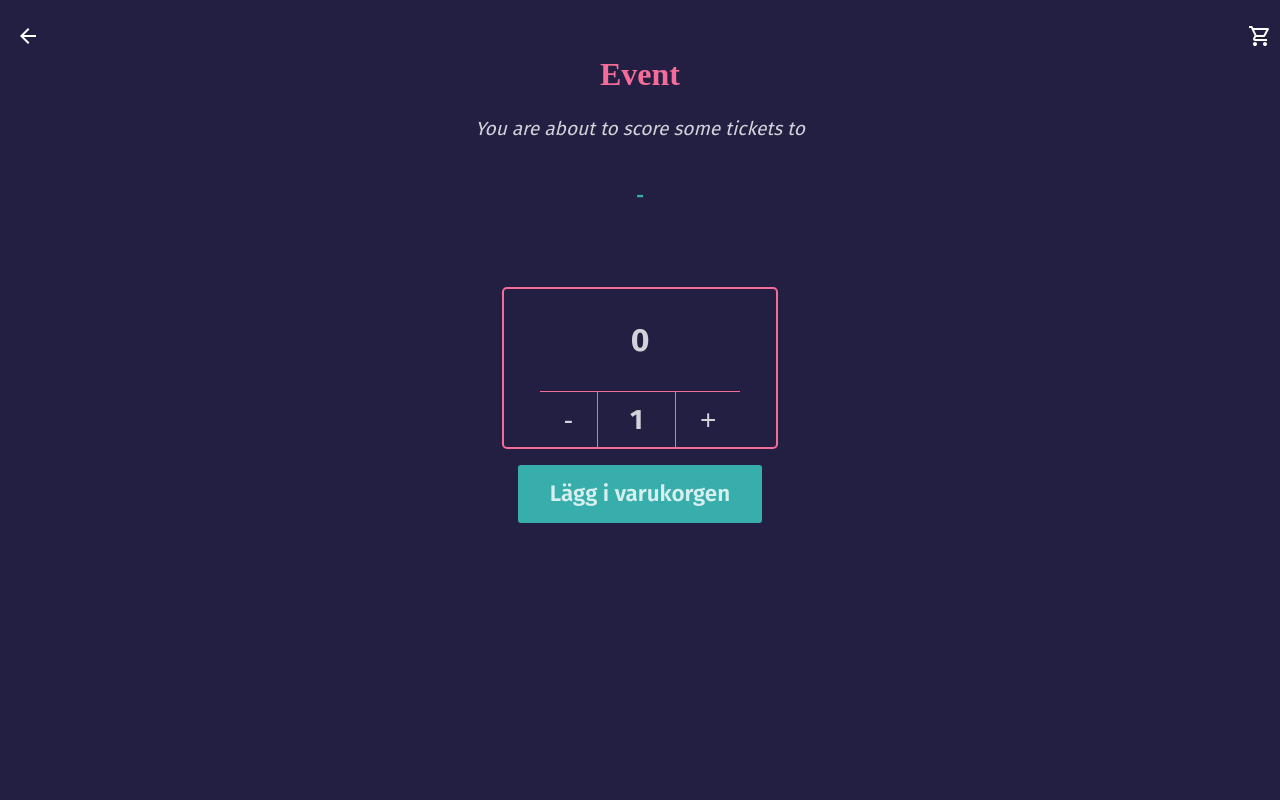
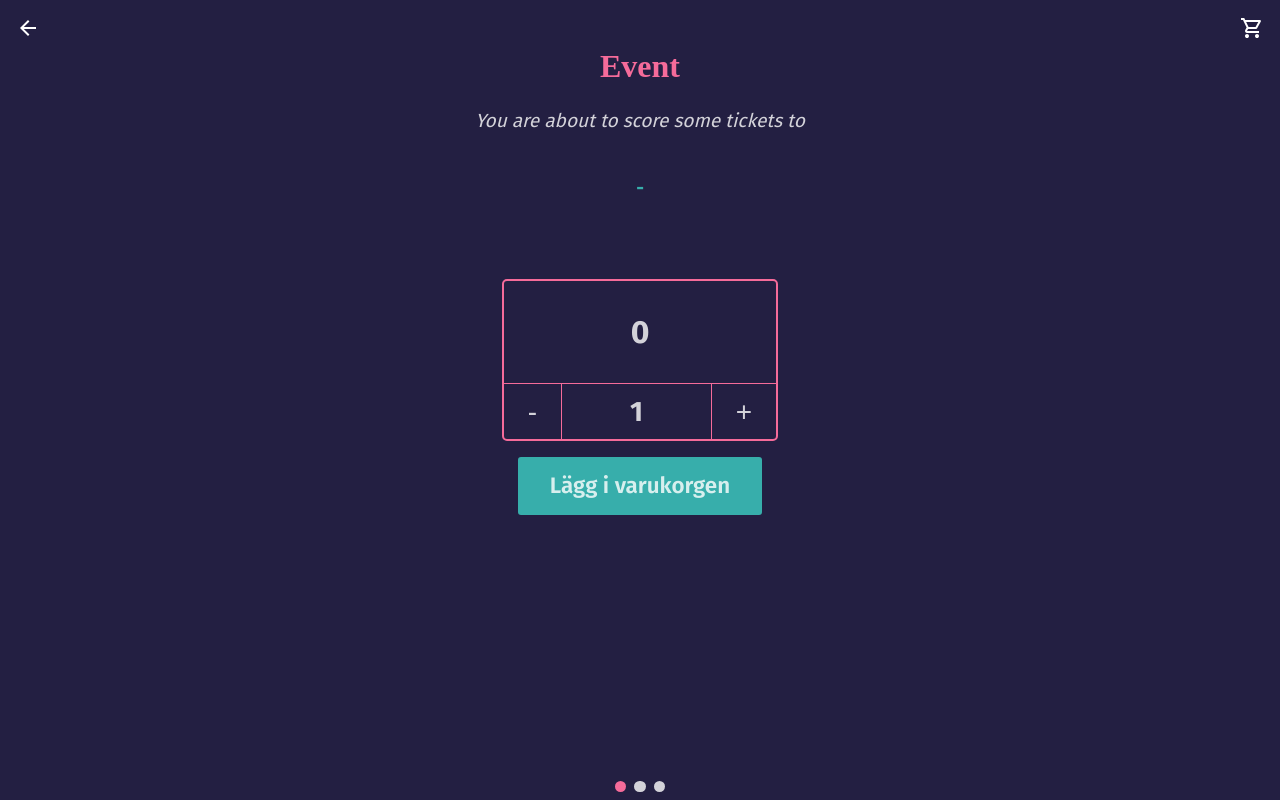
Before and after one commit to fabiolapoblete/ticket-service-examination, a React (Vite) app: page /events/1 in a window 1280 px wide. Built offline with nearby package versions, Linux system fonts and the light colour scheme; no server answers; a web font is replaced by a local one.

Commit message:
header + footer fixed

```diff
--- a/src/Components/AnimatedRoutes.jsx
+++ b/src/Components/AnimatedRoutes.jsx
@@ -13,14 +13,13 @@ import {
     Navigate,
     useLocation,
 } from "react-router-dom";
-
+import FooterNav from "./FooterNav";
 function AnimatedRoutes() {
     const location = useLocation();
 
     return (
         <>
-            {/* <HeaderNav to="/" /> */}
-
+            <HeaderNav />
             <AnimatePresence
                 onExitComplete={() => window.scrollTo(0, 0)}
                 mode="wait"
@@ -35,6 +34,7 @@ function AnimatedRoutes() {
                     <Route path="*" element={<Navigate to="/error" />} />
                 </Routes>
             </AnimatePresence>
+            <FooterNav />
         </>
     );
 }
--- a/src/Components/HeaderNav.jsx
+++ b/src/Components/HeaderNav.jsx
@@ -27,7 +27,7 @@ function HeaderNav() {
 
     useEffect(() => {}, [cartCount]);
 
-    function handleClick() {
+    function navBack() {
         console.log("handleClick called");
         if (path.pathname === "/tickets") {
             navigate("/events");
@@ -37,15 +37,21 @@ function HeaderNav() {
         }
     }
 
+    function navToCart() {
+        navigate("/orders");
+    }
+
     return (
-        <nav className="navbar">
+        <nav
+            style={{ display: path.pathname === "/" ? "none" : "flex" }}
+            className="navbar"
+        >
             <img
                 style={backBtnStyle}
-                onClick={handleClick}
+                onClick={navBack}
                 src="/src/assets/arrow_back.svg"
                 alt="arrow back"
             />
-            <NavLink to="/orders">
             <AnimatePresence initial={false}>
                 {cartCount > 0 && (
                     <motion.div
@@ -71,10 +77,10 @@ function HeaderNav() {
             </AnimatePresence>
             <img
                 style={cartStyle}
+                onClick={navToCart}
                 src="/src/assets/shopping_cart2.svg"
                 alt="shopping cart"
             />
-            </NavLink>
         </nav>
     );
 }
--- a/src/Pages/EventsPage.jsx
+++ b/src/Pages/EventsPage.jsx
@@ -30,7 +30,6 @@ function EventsPage() {
             animate={{ opacity: 1, y: 0 }}
             exit={{ opacity: 0, y: 30 }}
         >
-            <HeaderNav to="/" />
             <PageTitle title="Events" />
             <main>
                 <SearchBar setFilteredEvents={setFilteredEvents} />
@@ -46,7 +45,6 @@ function EventsPage() {
                         />
                     ))}
             </main>
-            <FooterNav />
         </motion.div>
     );
 }
--- a/src/Pages/OrdersPage.jsx
+++ b/src/Pages/OrdersPage.jsx
@@ -27,12 +27,11 @@ function OrdersPage() {
             animate={{ opacity: 1, y: 0 }}
             exit={{ opacity: 0, y: 30 }}
         >
-            <HeaderNav />
             <section className="Orders__Page">
                 <PageTitle title="Order" />
-
-                {cart &&
-                    cart.map((item, i) => (
+                {cart.length > 0 ? (
+                    <>
+                        {cart.map((item, i) => (
                             <OrderItem
                                 setTotalCartPrice={setTotalCartPrice}
                                 currentEvent={item}
@@ -41,9 +40,21 @@ function OrdersPage() {
                             />
                         ))}
                         <OrderPageTotalPrice totalCartPrice={totalCartPrice} />
-                <PrimaryButton action={handleClick} title="Skicka order" />
+                        <PrimaryButton
+                            action={handleClick}
+                            title="Skicka order"
+                        />
+                    </>
+                ) : (
+                    <>
+                        <p className="noOrder">Din varukorg är tom</p>
+                        <PrimaryButton
+                            action={() => navigate("/events")}
+                            title="Till Events"
+                        />
+                    </>
+                )}
             </section>
-            <FooterNav />
         </motion.div>
     );
 }
--- a/src/Pages/SinglePage.jsx
+++ b/src/Pages/SinglePage.jsx
@@ -39,7 +39,6 @@ function SinglePage() {
             exit={{ opacity: 0, y: 30 }}
             className="SinglePage__container"
         >
-            <HeaderNav to="/events" />
             <section className="event-info--container">
                 <PageTitle title="Event" />
                 <p className="event-info--quote">
--- a/src/Pages/TicketsPage.jsx
+++ b/src/Pages/TicketsPage.jsx
@@ -19,19 +19,18 @@ function TicketsPage() {
             animate={{ opacity: 1, y: 0 }}
             exit={{ opacity: 0, y: 30 }}
         >
-            <HeaderNav />
             <PageTitle title={"Tickets"} />
             {cart &&
                 cart.map((item, i) => {
                     return (
-                        <>
-                            <h3 key={i + 55} className="ticketSlider__header">
+                        <article key={i}>
+                            <h3 className="ticketSlider__header">
                                 {item.name} tickets - {item.noOfTickets} st
                             </h3>
-                            <section key={i + 33} className="ticketsWrapper">
-                                <TicketSlider key={i} event={item} />;
+                            <section className="ticketsWrapper">
+                                <TicketSlider event={item} />;
                             </section>
-                        </>
+                        </article>
                     );
                 })}
         </motion.div>
--- a/src/Styles/App.css
+++ b/src/Styles/App.css
@@ -1,22 +1,25 @@
-@import url('https://fonts.googleapis.com/css2?family=Fira+Sans:wght@400;500;600;700&family=Sansita&display=swap%27');
+@import url("https://fonts.googleapis.com/css2?family=Fira+Sans:wght@400;500;600;700&family=Sansita&display=swap%27");
 
 :root {
-  --background-color: #231F42;
-  --main-text-color: #F56B9A;
-  --secondary-text-color: #37AEAB;
-  --third-text-color: #FFFFFFCC;
+    --background-color: #231f42;
+    --main-text-color: #f56b9a;
+    --secondary-text-color: #37aeab;
+    --third-text-color: #ffffffcc;
 
-  --header-font: 'Sansita';
-  --main-font: 'Fira sans';
+    --header-font: "Sansita";
+    --main-font: "Fira sans";
 }
 
 body {
     background-color: var(--background-color);
-
 }
 
 .wrapper-container {
+    position: relative;
     padding: 1rem;
+    box-sizing: border-box;
+    margin-bottom: 4rem;
+    margin-top: 2rem;
 }
 
 h1 {
@@ -26,7 +29,7 @@ h1 {
 }
 
 h3 {
-  color: #F56B9A;
+    color: #f56b9a;
     font-family: var(--header-font);
     font-weight: 800;
     font-size: 1.5rem;
--- a/src/Styles/EventInfo.css
+++ b/src/Styles/EventInfo.css
@@ -1,4 +1,3 @@
-
 .event-info--container {
     display: flex;
     flex-direction: column;
@@ -36,7 +35,7 @@
 .event-info--date {
     /* font-family: var(--main-font); */
     font-weight: 700;
-    color: #37AEAB;
+    color: #37aeab;
     font-weight: 700;
     font-size: 19px;
     line-height: 23px;
@@ -61,38 +60,38 @@
 
 .event-info--choser {
     display: flex;
+    justify-content: space-between;
+    width: 100%;
     align-items: center;
     padding: 1rem 0rem 0rem;
 }
 
 .event-info--choser h4 {
+    flex: 1;
+    text-align: center;
     font-size: 28px;
     line-height: 39px;
-    /* font-family: var(--main-font); */
     padding: 0.5rem 2rem;
-    /*Fixa till border här*/
-    border-top: 1px solid #F56B9A;
-    border-right: 1px solid #F56B9A;
-    border-left: 1px solid #F56B9A;
-
+    border-top: 1px solid #f56b9a;
+    border-right: 1px solid #f56b9a;
+    border-left: 1px solid #f56b9a;
 }
 
 .event-info--choser-btn {
-    display: flex;
-    align-items: flex-end;
+    align-items: center;
+    text-align: center;
     background-color: transparent;
     color: var(--third-text-color);
     font-size: 28px;
     line-height: 39px;
     padding: 0.5rem 1.5rem;
-    border: 1px solid #F56B9A;
+    border: 1px solid #f56b9a;
     /*Vi behöver fixa border här*/
     border-right: 0px;
     border-left: 0px;
     border-bottom: 0px;
     /**/
 }
-
 
 /* .event-info--primary-button {
     background-color: #37AEAB;
--- a/src/Styles/FooterNav.css
+++ b/src/Styles/FooterNav.css
@@ -1,4 +1,3 @@
-
 .footerNav__container {
     display: flex;
     gap: 0.5rem;
@@ -10,8 +9,8 @@
 
 a {
     background-color: var(--third-text-color);
-    width: 1rem;
-    height: 1rem;
+    width: 0.7rem;
+    height: 0.7rem;
     padding: 0;
     border-radius: 50%;
     border: none;
@@ -24,6 +23,11 @@ a {
 
 .footerNav__wrapper {
     display: flex;
+    position: fixed;
     justify-content: center;
-    margin: 1rem;
+    width: 100%;
+    left: 0;
+    bottom: 0;
+    padding: 0.5rem;
+    background-color: var(--background-color);
 }
--- a/src/Styles/OrdersPage.css
+++ b/src/Styles/OrdersPage.css
@@ -5,24 +5,30 @@
     padding: 1rem;
     font-family: var(--main-font);
 }
-.OrderPage__total_price{
+
+.Orders__Page .noOrder {
+    color: white;
+    margin-top: 3rem;
+    margin-bottom: 1rem;
+    font-size: 1.5rem;
+    font-style: italic;
+}
+.OrderPage__total_price {
     text-align: center;
     width: 100%;
     margin-top: auto;
-
 }
-.OrderPage__total_price p{
+.OrderPage__total_price p {
     color: var(--third-text-color);
     font-size: 1.2rem;
 }
 
-.OrderPage__total_price h1{
+.OrderPage__total_price h1 {
     color: #fff;
     font-size: 2rem;
     font-weight: bold;
     font-family: var(--main-font);
-    text-shadow: 1px 2px 2px  #f00;
-
+    text-shadow: 1px 2px 2px #f00;
 }
 
 .OrderPage__total_price > button {
--- a/src/Styles/headerNav.css
+++ b/src/Styles/headerNav.css
@@ -1,18 +1,17 @@
 .navbar {
     background-color: var(--background-color);
+    padding: 1rem 1rem 0.5rem 1rem;
+    display: flex;
+    position: fixed;
+    top: 0;
+    left: 0;
     color: var(--third-text-color);
-    display: flex;
     justify-content: space-between;
-    margin: 0.5rem 0;
-    position: relative;
+    width: 100%;
 }
 
 .navbar a {
     background-color: var(--background-color);
-}
-
-.navbar a:hover {
-    transform: scale(1.1);
 }
 
 .order-count {
@@ -30,6 +29,7 @@
 }
 
 .order-count__number {
-    font-weight: 800;
+    font-family: var(--main-font);
+    font-weight: 600;
     color: white;
 }
```
Lines whose indentation alone changed are shown as unchanged.
